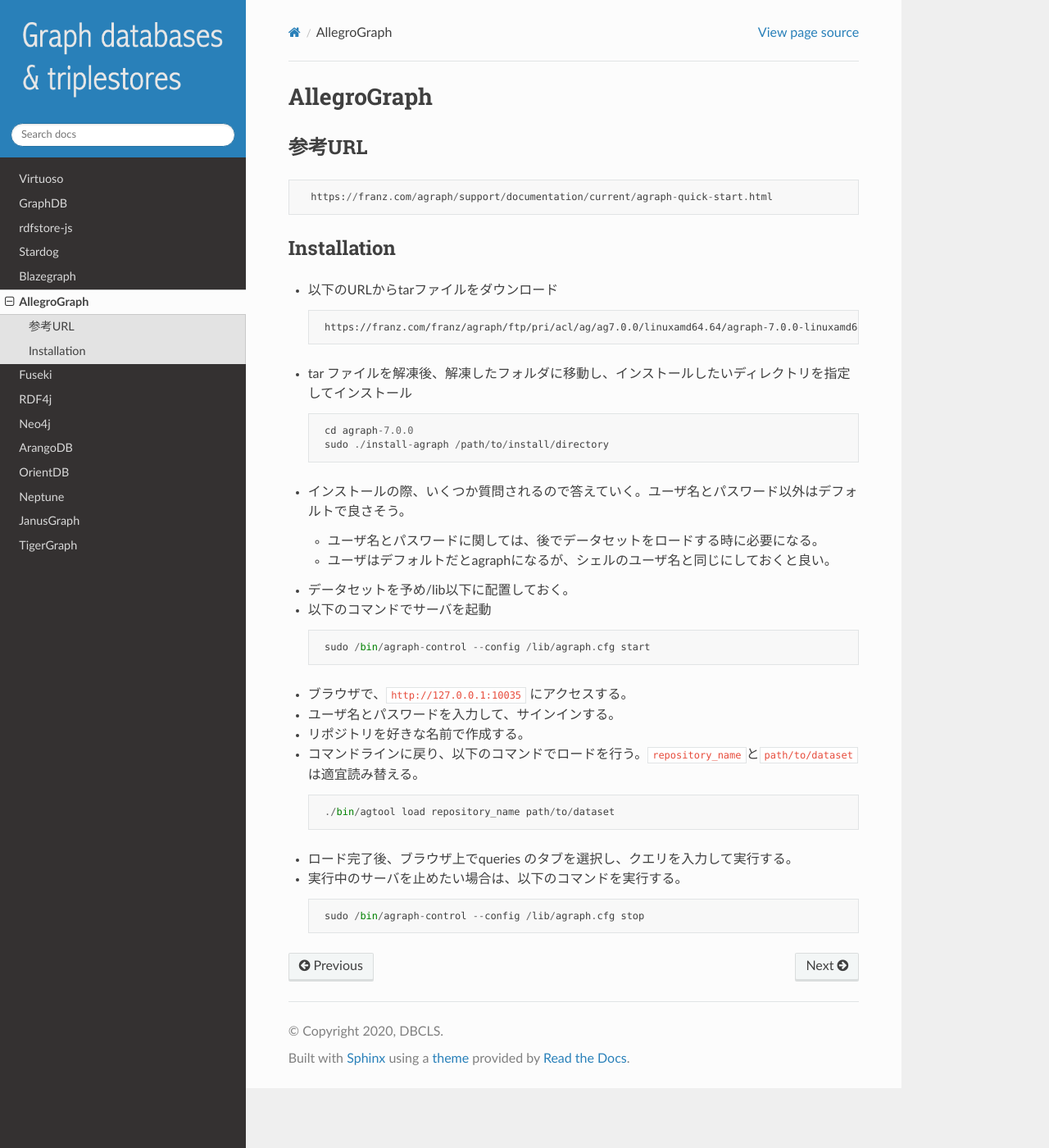
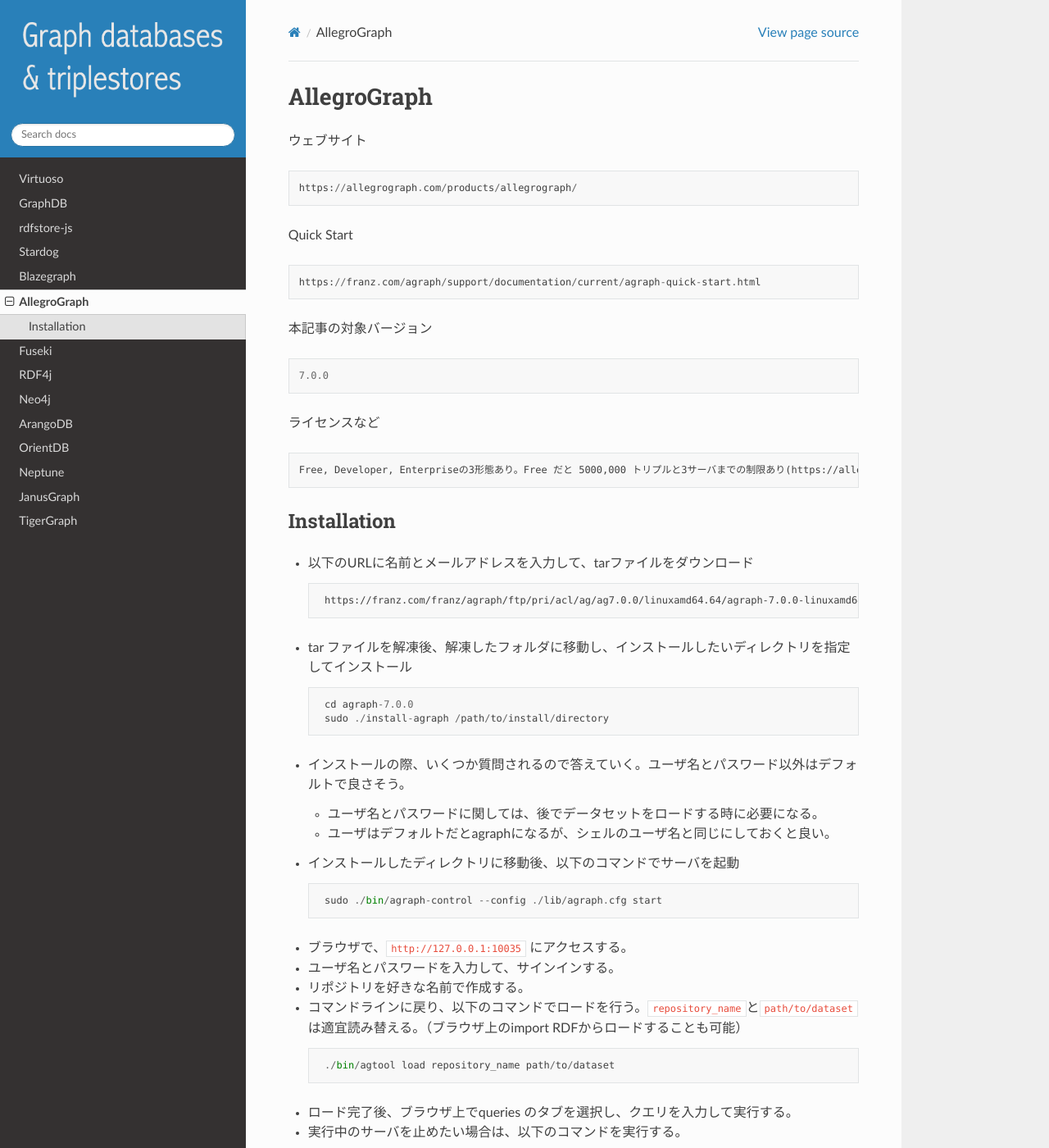
Before and after one commit to dbcls/graphdbs, a Sphinx documentation site: the page built from docs/md/allegrograph.md, in a window 1280 px wide and 1400 px high. Shown: the whole window at 82% size. Built offline with Sphinx 7.4.7 and the Read the Docs theme 2.0.0, drawn with Linux system fonts in a browser that asks for light colours.

Commit message:
Update allegragraph.md

```diff
--- a/docs/md/allegrograph.md
+++ b/docs/md/allegrograph.md
@@ -1,11 +1,25 @@
 # AllegroGraph
 
-## 参考URL
+ウェブサイト
 
-      https://franz.com/agraph/support/documentation/current/agraph-quick-start.html
+    https://allegrograph.com/products/allegrograph/
+
+Quick Start
+
+    https://franz.com/agraph/support/documentation/current/agraph-quick-start.html
+
+本記事の対象バージョン
+
+    7.0.0
+
+ライセンスなど
+
+    Free, Developer, Enterpriseの3形態あり。Free だと 5000,000 トリプルと3サーバまでの制限あり(https://allegrograph.com/allegrograph-editions/)
+
+
 ## Installation
 
- * 以下のURLからtarファイルをダウンロード
+ * 以下のURLに名前とメールアドレスを入力して、tarファイルをダウンロード
 
         https://franz.com/franz/agraph/ftp/pri/acl/ag/ag7.0.0/linuxamd64.64/agraph-7.0.0-linuxamd64.64.tar.gz.lhtml?l=agfree
 
@@ -17,14 +31,13 @@
  * インストールの際、いくつか質問されるので答えていく。ユーザ名とパスワード以外はデフォルトで良さそう。
    * ユーザ名とパスワードに関しては、後でデータセットをロードする時に必要になる。
    * ユーザはデフォルトだとagraphになるが、シェルのユーザ名と同じにしておくと良い。
- * データセットを予め/lib以下に配置しておく。
- * 以下のコマンドでサーバを起動
+ * インストールしたディレクトリに移動後、以下のコマンドでサーバを起動
 
-        sudo /bin/agraph-control --config /lib/agraph.cfg start
+        sudo ./bin/agraph-control --config ./lib/agraph.cfg start
  * ブラウザで、`http://127.0.0.1:10035` にアクセスする。
  * ユーザ名とパスワードを入力して、サインインする。
  * リポジトリを好きな名前で作成する。
- * コマンドラインに戻り、以下のコマンドでロードを行う。`repository_name`と`path/to/dataset`は適宜読み替える。
+ * コマンドラインに戻り、以下のコマンドでロードを行う。`repository_name`と`path/to/dataset`は適宜読み替える。（ブラウザ上のimport RDFからロードすることも可能）
 
         ./bin/agtool load repository_name path/to/dataset
  * ロード完了後、ブラウザ上でqueries のタブを選択し、クエリを入力して実行する。
```
